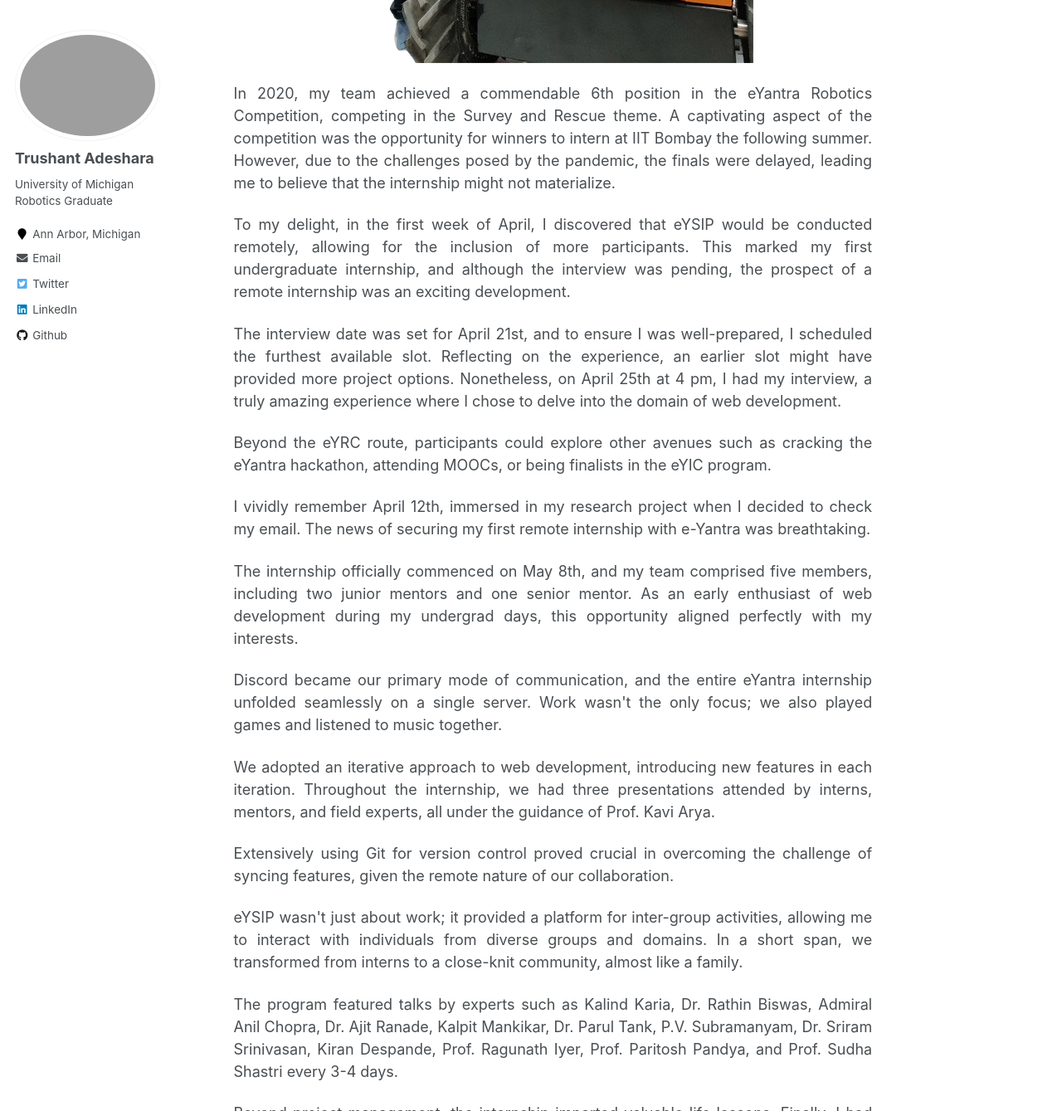
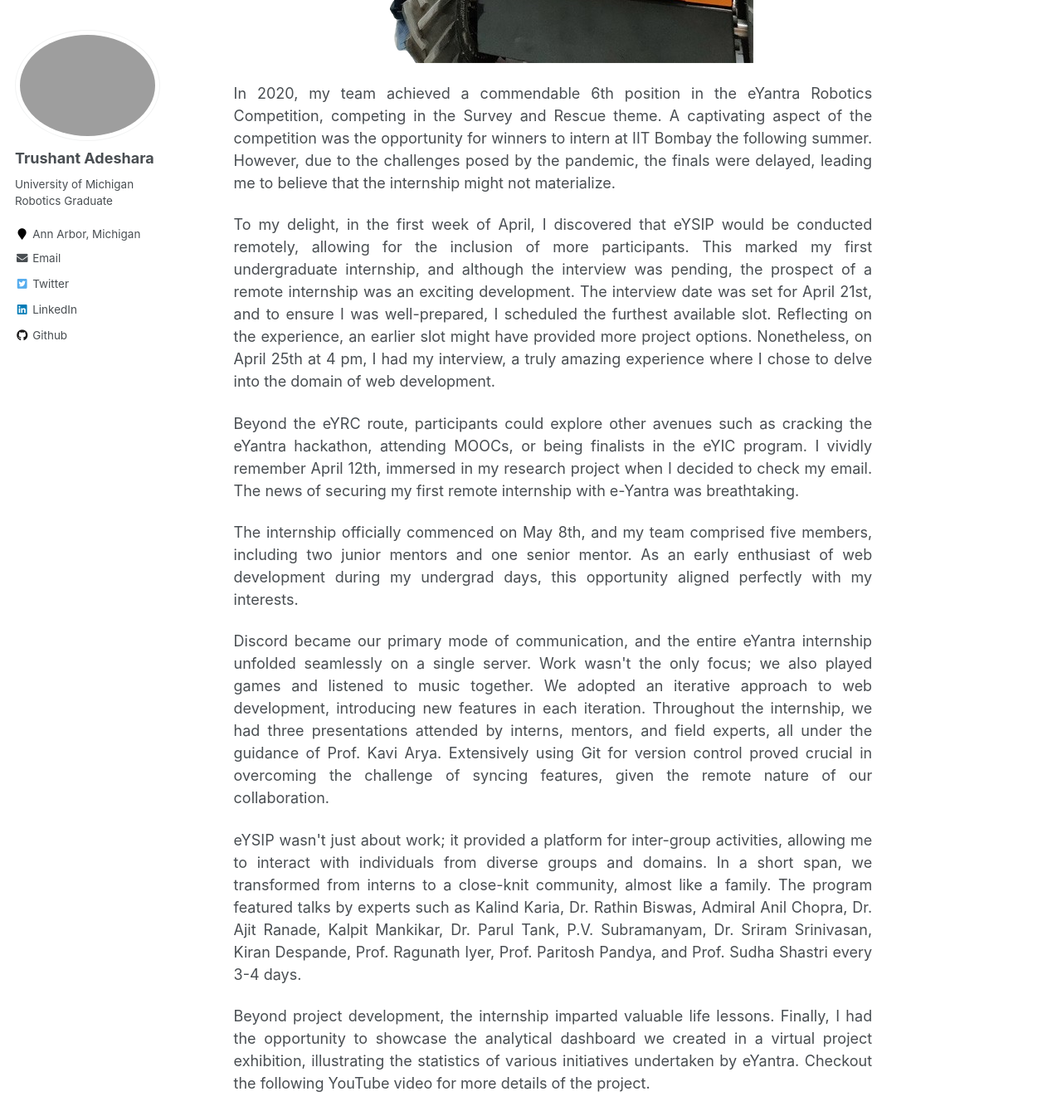
Before and after one commit to trushant05/trushant05.github.io, a Jekyll site: the page built from _work/2020-07-10-work-1.md, in a window 1280 px wide and 1400 px high, scrolled down 639 px, cut to the strip 0-1339 px from the top of the window. Shown: the whole strip at 83% size. Built offline with Jekyll 4.4.1, drawn with Linux system fonts in a browser that asks for light colours; some of the changed text lies outside the part shown.

Commit message:
reduce number of paragraphs

```diff
--- a/_work/2020-07-10-work-1.md
+++ b/_work/2020-07-10-work-1.md
@@ -14,27 +14,17 @@ tags:
 
 <p style="text-align: justify">In 2020, my team achieved a commendable 6th position in the eYantra Robotics Competition, competing in the Survey and Rescue theme. A captivating aspect of the competition was the opportunity for winners to intern at IIT Bombay the following summer. However, due to the challenges posed by the pandemic, the finals were delayed, leading me to believe that the internship might not materialize.</p>
 
-<p style="text-align: justify">To my delight, in the first week of April, I discovered that eYSIP would be conducted remotely, allowing for the inclusion of more participants. This marked my first undergraduate internship, and although the interview was pending, the prospect of a remote internship was an exciting development.</p>
+<p style="text-align: justify">To my delight, in the first week of April, I discovered that eYSIP would be conducted remotely, allowing for the inclusion of more participants. This marked my first undergraduate internship, and although the interview was pending, the prospect of a remote internship was an exciting development. The interview date was set for April 21st, and to ensure I was well-prepared, I scheduled the furthest available slot. Reflecting on the experience, an earlier slot might have provided more project options. Nonetheless, on April 25th at 4 pm, I had my interview, a truly amazing experience where I chose to delve into the domain of web development.</p>
 
-<p style="text-align: justify">The interview date was set for April 21st, and to ensure I was well-prepared, I scheduled the furthest available slot. Reflecting on the experience, an earlier slot might have provided more project options. Nonetheless, on April 25th at 4 pm, I had my interview, a truly amazing experience where I chose to delve into the domain of web development.</p>
-
-<p style="text-align: justify">Beyond the eYRC route, participants could explore other avenues such as cracking the eYantra hackathon, attending MOOCs, or being finalists in the eYIC program.</p>
-
-<p style="text-align: justify">I vividly remember April 12th, immersed in my research project when I decided to check my email. The news of securing my first remote internship with e-Yantra was breathtaking.</p>
+<p style="text-align: justify">Beyond the eYRC route, participants could explore other avenues such as cracking the eYantra hackathon, attending MOOCs, or being finalists in the eYIC program. I vividly remember April 12th, immersed in my research project when I decided to check my email. The news of securing my first remote internship with e-Yantra was breathtaking.</p>
 
 <p style="text-align: justify">The internship officially commenced on May 8th, and my team comprised five members, including two junior mentors and one senior mentor. As an early enthusiast of web development during my undergrad days, this opportunity aligned perfectly with my interests.</p>
 
-<p style="text-align: justify">Discord became our primary mode of communication, and the entire eYantra internship unfolded seamlessly on a single server. Work wasn't the only focus; we also played games and listened to music together.</p>
+<p style="text-align: justify">Discord became our primary mode of communication, and the entire eYantra internship unfolded seamlessly on a single server. Work wasn't the only focus; we also played games and listened to music together. We adopted an iterative approach to web development, introducing new features in each iteration. Throughout the internship, we had three presentations attended by interns, mentors, and field experts, all under the guidance of Prof. Kavi Arya. Extensively using Git for version control proved crucial in overcoming the challenge of syncing features, given the remote nature of our collaboration.</p>
 
-<p style="text-align: justify">We adopted an iterative approach to web development, introducing new features in each iteration. Throughout the internship, we had three presentations attended by interns, mentors, and field experts, all under the guidance of Prof. Kavi Arya.</p>
+<p style="text-align: justify">eYSIP wasn't just about work; it provided a platform for inter-group activities, allowing me to interact with individuals from diverse groups and domains. In a short span, we transformed from interns to a close-knit community, almost like a family. The program featured talks by experts such as Kalind Karia, Dr. Rathin Biswas, Admiral Anil Chopra, Dr. Ajit Ranade, Kalpit Mankikar, Dr. Parul Tank, P.V. Subramanyam, Dr. Sriram Srinivasan, Kiran Despande, Prof. Ragunath Iyer, Prof. Paritosh Pandya, and Prof. Sudha Shastri every 3-4 days.</p>
 
-<p style="text-align: justify">Extensively using Git for version control proved crucial in overcoming the challenge of syncing features, given the remote nature of our collaboration.</p>
-
-<p style="text-align: justify">eYSIP wasn't just about work; it provided a platform for inter-group activities, allowing me to interact with individuals from diverse groups and domains. In a short span, we transformed from interns to a close-knit community, almost like a family.</p>
-
-<p style="text-align: justify">The program featured talks by experts such as Kalind Karia, Dr. Rathin Biswas, Admiral Anil Chopra, Dr. Ajit Ranade, Kalpit Mankikar, Dr. Parul Tank, P.V. Subramanyam, Dr. Sriram Srinivasan, Kiran Despande, Prof. Ragunath Iyer, Prof. Paritosh Pandya, and Prof. Sudha Shastri every 3-4 days.</p>
-
-<p style="text-align: justify">Beyond project management, the internship imparted valuable life lessons. Finally, I had the opportunity to showcase the analytical dashboard we created in a virtual project exhibition, illustrating the statistics of various initiatives undertaken by eYantra. Checkout the following YouTube video for more details of the project.</p>
+<p style="text-align: justify">Beyond project development, the internship imparted valuable life lessons. Finally, I had the opportunity to showcase the analytical dashboard we created in a virtual project exhibition, illustrating the statistics of various initiatives undertaken by eYantra. Checkout the following YouTube video for more details of the project.</p>
 
 <iframe width="560" height="315" src="https://www.youtube.com/embed/Mtk0mZQeOrg?si=MB2GV0HG7OcywUYN" title="YouTube video player" frameborder="0" allow="accelerometer; autoplay; clipboard-write; encrypted-media; gyroscope; picture-in-picture; web-share" allowfullscreen></iframe>
 
```
